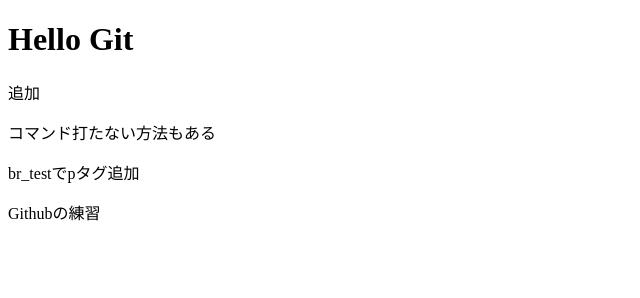
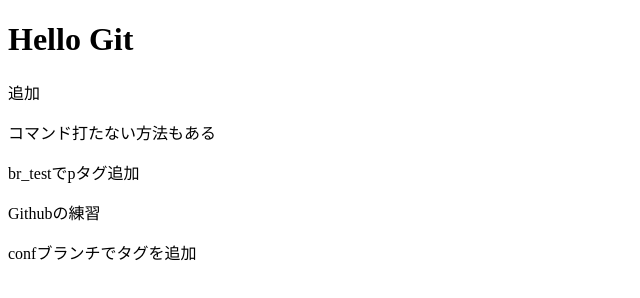
Before and after one commit to shunsogo/git1114, a plain HTML site: page index.html in a window 1280 px wide. Shown: the whole page, without its empty margins (0-640 px from the left). Drawn offline with Linux system fonts and the light colour scheme.

Commit message:
コンフリクトテスト

```diff
--- a/index.html
+++ b/index.html
@@ -12,6 +12,7 @@
     <p>コマンド打たない方法もある</p>
     <p>br_testでpタグ追加</p>
     <p>Githubの練習</p>
+    <p>confブランチでタグを追加</p>
 
     <!-- gitとは: 分散型バージョン管理システム -->
     <!-- git init: 初期化(リポジトリを新規作成) -->
```
